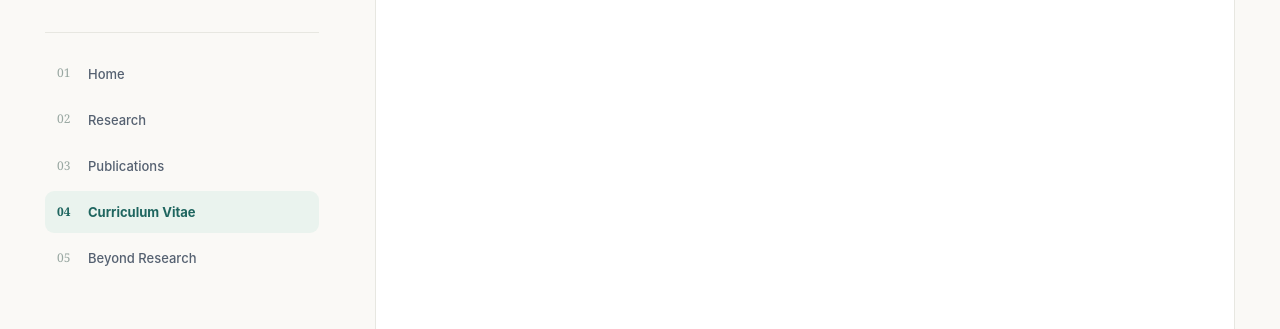
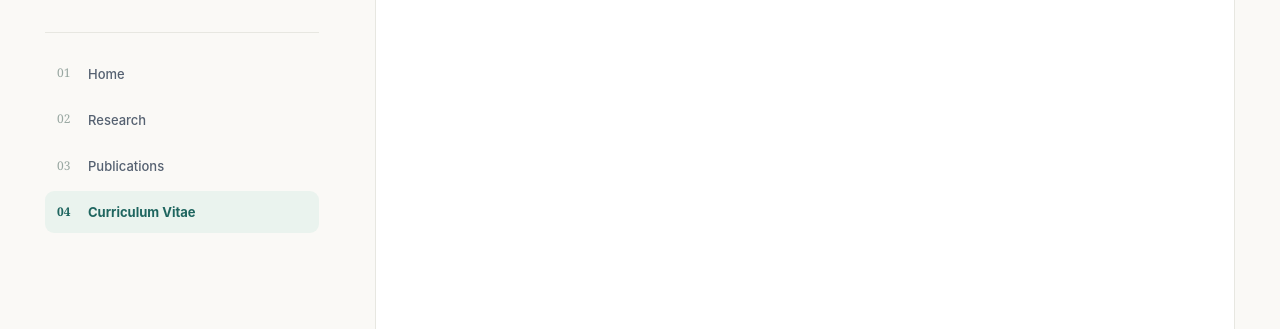
Before and after one commit to Yongzhuo-Chen/yongzhuo-chen.github.io, a plain HTML site: page cv.html in a window 1280 px wide. Shown: the part 435-764 px from the top of the page. Drawn offline with Linux system fonts and the light colour scheme.

Commit message:
Remove Beyond Research page from site navigation

```diff
--- a/cv.html
+++ b/cv.html
@@ -9,7 +9,7 @@
 <aside class="sidebar"><div class="sidebar-inner"><a href="index.html" aria-label="Go to homepage" style="text-decoration:none"><div class="portrait" role="img" aria-label="YC monogram"><span>YC</span></div></a>
 <h2 class="name">Yongzhuo Chen</h2><p class="role">Ph.D. Candidate in Biostatistics<br>University of Florida</p><p class="location">Gainesville, Florida, USA</p>
 <div class="social"><a href="mailto:chen.yongzhuo@ufl.edu">Email</a><a href="https://scholar.google.com/citations?hl=en&user=cj1ih1wAAAAJ" target="_blank" rel="noopener noreferrer">Scholar ↗</a><a href="https://github.com/Yongzhuo-Chen" target="_blank" rel="noopener noreferrer">GitHub ↗</a><a href="https://orcid.org/0009-0006-7925-9913" target="_blank" rel="noopener noreferrer">ORCID ↗</a></div>
-<nav class="nav" aria-label="Main navigation"><a href="index.html" class="" ><span class="num">01</span>Home</a><a href="research.html" class="" ><span class="num">02</span>Research</a><a href="publications.html" class="" ><span class="num">03</span>Publications</a><a href="cv.html" class="active" aria-current=page><span class="num">04</span>Curriculum Vitae</a><a href="beyond-research.html" class="" ><span class="num">05</span>Beyond Research</a></nav></div></aside>
+<nav class="nav" aria-label="Main navigation"><a href="index.html" class="" ><span class="num">01</span>Home</a><a href="research.html" class="" ><span class="num">02</span>Research</a><a href="publications.html" class="" ><span class="num">03</span>Publications</a><a href="cv.html" class="active" aria-current=page><span class="num">04</span>Curriculum Vitae</a></nav></div></aside>
 <main id="main" class="main"><div class="topline"><span class="eyebrow">Research · Statistics · Genomics</span><small>University of Florida / Gainesville</small></div>
 <header class="page-heading"><div class="eyebrow" style="margin-bottom:19px">CURRICULUM VITAE</div><h1 class="page-title">Academic CV.</h1><p class="page-intro">A concise overview of my training, research experience, publications, and technical skills.</p></header>
 <div class="buttonrow" style="margin-bottom:25px"><a class="btn primary" href="assets/Yongzhuo_Chen_CV.pdf" download>Download CV (PDF) ↓</a><a class="btn" href="assets/Yongzhuo_Chen_CV.pdf" target="_blank" rel="noopener">Open PDF ↗</a></div>
```
